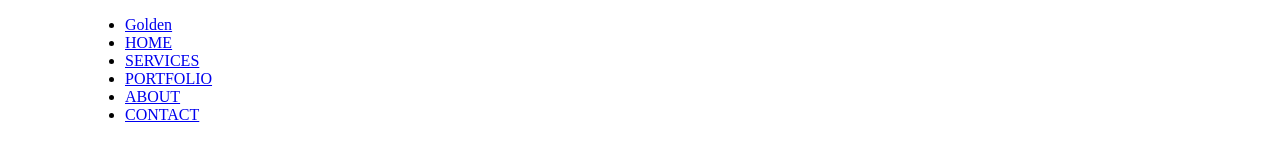
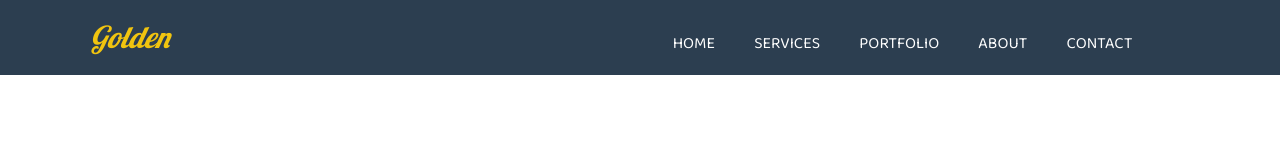
Before and after one commit to AKaszuba96/Modul_4_zadanie_task_runner, a website: page index.html in a window 1280 px wide. Drawn offline with nearby package versions, Linux system fonts and the light colour scheme; files that its build step writes are made by us from their sources.

Commit message:
Add style for navigation

```diff
--- a/index.html
+++ b/index.html
@@ -5,6 +5,8 @@
         <title>Projekt 4</title>
         <link rel="stylesheet" href="https://cdnjs.cloudflare.com/ajax/libs/font-awesome/5.9.0/css/all.min.css">
         <link rel="stylesheet" href="https://fonts.googleapis.com/css2?family=Baloo+2&family=Balsamiq+Sans&display=swap">
+        <link rel="preconnect" href="https://fonts.gstatic.com">
+        <link href="https://fonts.googleapis.com/css2?family=Lobster&family=Lobster+Two:ital@1&display=swap" rel="stylesheet">
         <link rel="stylesheet" href="vendor/bootstrap-grid.css">
         <link rel="stylesheet" href="css/style.css">
         <meta name="viewport" content="width=device-width, initial-scale=1.0">
--- a/sass/style.scss
+++ b/sass/style.scss
@@ -6,3 +6,67 @@ $color-two: #2c3e50; /* granatowy */
 
 $font-header: 'Balsamiq Sans', cursive;
 $font-text: 'Baloo 2', cursive;
+$font-logo: 'Lobster', cursive;
+
+/* Global */
+
+*, *::before, *::after {
+    box-sizing: border-box;
+}
+
+body  {
+margin: 0;
+font-size: 16px;
+line-height: 1.7; /* interlinia */
+font-family: $font-text;
+color: $color-two;
+}
+
+.container {
+margin: 0 auto;
+padding: 0 20px;
+max-width: 1140px;
+}
+
+/* Navigation */
+
+.navigation {
+    background: $color-two;
+    padding: 12px 0;
+
+    ul {
+        padding: 0;
+        margin: 0;
+        list-style-type: none;
+
+        li {
+            display: inline-block;
+            margin-right: 36px;
+            position: relative;
+
+            a {
+                text-decoration: none;
+                color: $color-one;
+
+                &:hover {
+                    color: $color-main;
+                }
+            }
+
+            &:first-child {
+                margin-right: 500px;
+                font-family: $font-logo;
+                font-size: 30px;
+                font-style: italic;
+
+                a {
+                    color: $color-main;
+
+                    &:hover {
+                        color:$color-one;
+                    }
+                }
+            }
+        }
+    }
+}
```
Also changed, not shown: css/style.css (added), 1 other file.
